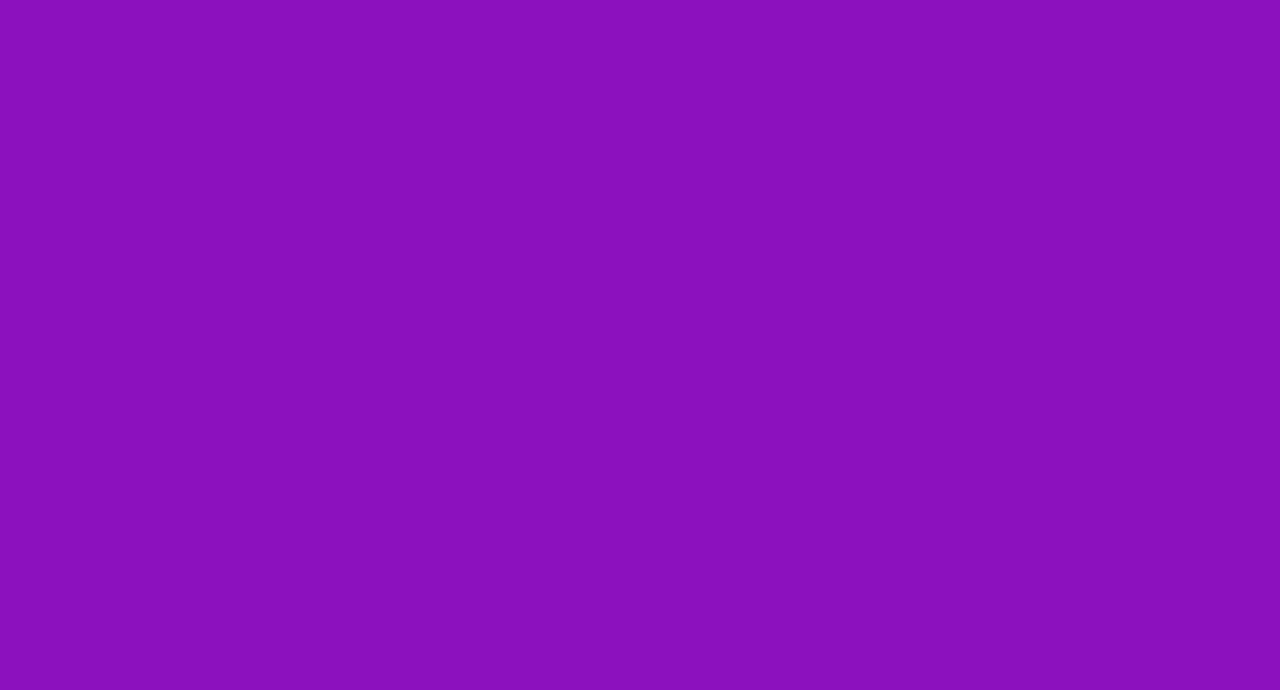
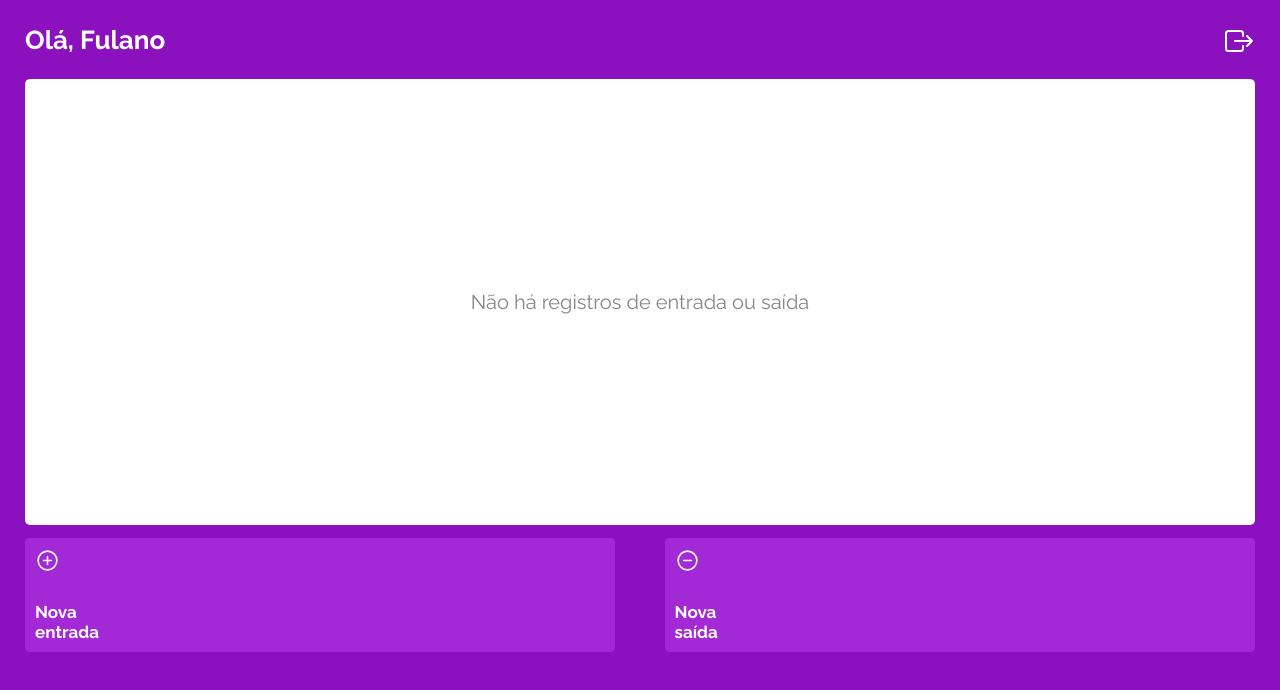
Before and after one commit to leliovictor/projeto13-mywallet-front, a React (Create React App) app: page /home in a window 1280 px wide. Before the commit this address had no page. Shown: the top 690 px of the page. Built offline with nearby package versions, Linux system fonts and the light colour scheme; a web font is replaced by a local one.

Commit message:
Added HomePage layout without functionality

```diff
--- a/src/components/App.js
+++ b/src/components/App.js
@@ -5,7 +5,8 @@ import {useState} from "react";
 import "../assets/styles/reset.css";
 import "../assets/styles/style.css";
 import LoginPage from "./LoginPage";
-import SignUp from "./SignUp";
+import SignUpPage from "./SignUpPage";
+import HomePage from "./HomePage";
 
 export default function App() {
 
@@ -16,7 +17,8 @@ export default function App() {
       <BrowserRouter>
         <Routes>
           <Route path="/" element={<LoginPage />} />
-          <Route path="/signup" element={<SignUp />} />
+          <Route path="/signup" element={<SignUpPage />} />
+          <Route path="/home" element={<HomePage />} />
         </Routes>
       </BrowserRouter>
     </UserContext.Provider>
--- /dev/null
+++ b/src/components/CashInOutButton.js
@@ -0,0 +1,45 @@
+import styled from "styled-components";
+
+export function CashIn() {
+  return (
+    <Content>
+      <ion-icon name="add-circle-outline"></ion-icon>
+      <p>Nova entrada</p>
+    </Content>
+  );
+}
+
+export function CashOut() {
+  return (
+    <Content>
+      <ion-icon name="remove-circle-outline"></ion-icon>
+      <p>Nova saída</p>
+    </Content>
+  );
+}
+
+const Content = styled.div`
+  display: flex;
+  flex-direction: column;
+  justify-content: space-between;
+  cursor: pointer;
+
+  width: 48%;
+  height: 114px;
+  padding: 10px;
+
+  background: #a328d6;
+  border-radius: 5px;
+
+  color: #ffffff;
+
+  font-size: 25px;
+
+  p {
+    word-wrap: break-word;
+    max-width: 70px;
+    font-size: 17px;
+    font-weight: 700;
+    line-height: 20px;
+  }
+`;
--- /dev/null
+++ b/src/components/HomePage.js
@@ -0,0 +1,47 @@
+import styled from "styled-components";
+import {CashIn, CashOut} from "./CashInOutButton";
+
+import WalletDisplay from "./WalletDisplay";
+
+export default function HomePage() {
+  return (
+    <>
+      <User>
+        <h1>Olá, Fulano</h1>
+        <ion-icon name="exit-outline"></ion-icon>
+      </User>
+      <WalletDisplay />
+      <CashButtons>
+        <CashIn />
+        <CashOut />
+      </CashButtons>
+    </>
+  );
+}
+
+const User = styled.div`
+  width: 100%;
+  display: flex;
+  justify-content: space-between;
+  margin-bottom: 22px;
+
+  font-size: 32px;
+
+  h1{
+  font-weight: 700;
+  font-size: 26px;
+  line-height: 31px;
+}
+  color: #ffffff;
+`;
+
+const Wallet = styled.div`
+background: #FFFFFF;
+border-radius: 5px;
+`;
+
+const CashButtons = styled.div`
+display: flex;
+justify-content: space-between;
+width: 100%
+`;
--- a/src/components/LoginPage.js
+++ b/src/components/LoginPage.js
@@ -3,6 +3,7 @@ import { useState } from "react";
 import { Link } from "react-router-dom";
 
 export default function LoginPage() {
+
   const [email, setEmail] = useState("");
   const [password, setPassword] = useState("");
 
--- a/src/components/SignUp.js
+++ b/src/components/SignUpPage.js
@@ -2,7 +2,7 @@ import styled from "styled-components";
 import { useState } from "react";
 import { Link } from "react-router-dom";
 
-export default function SignUp() {
+export default function SignUpPage() {
     const [name, setName] = useState("");
     const [email, setEmail] = useState("");
     const [password, setPassword] = useState("");
--- /dev/null
+++ b/src/components/WalletDisplay.js
@@ -0,0 +1,35 @@
+import styled from "styled-components";
+
+export default function WalletDisplay() {
+  function checkInfos() {
+    return <NoData>Não há registros de entrada ou saída</NoData>;
+  }
+
+  return <Content>{checkInfos()}</Content>;
+}
+
+const Content = styled.div`
+  width: 100%;
+  height: 446px;
+
+  background: #ffffff;
+  border-radius: 5px;
+
+  margin-bottom: 13px;
+`;
+
+const NoData = styled.h1`
+  width: 100%;
+  height: 100%;
+  word-wrap: break-word;
+
+  padding: 0 20%;
+
+  display: flex;
+  align-items: center;
+  justify-content: center;
+  text-align: center;
+  font-size: 20px;
+  line-height: 23px;
+  color: #868686;
+`;
```
